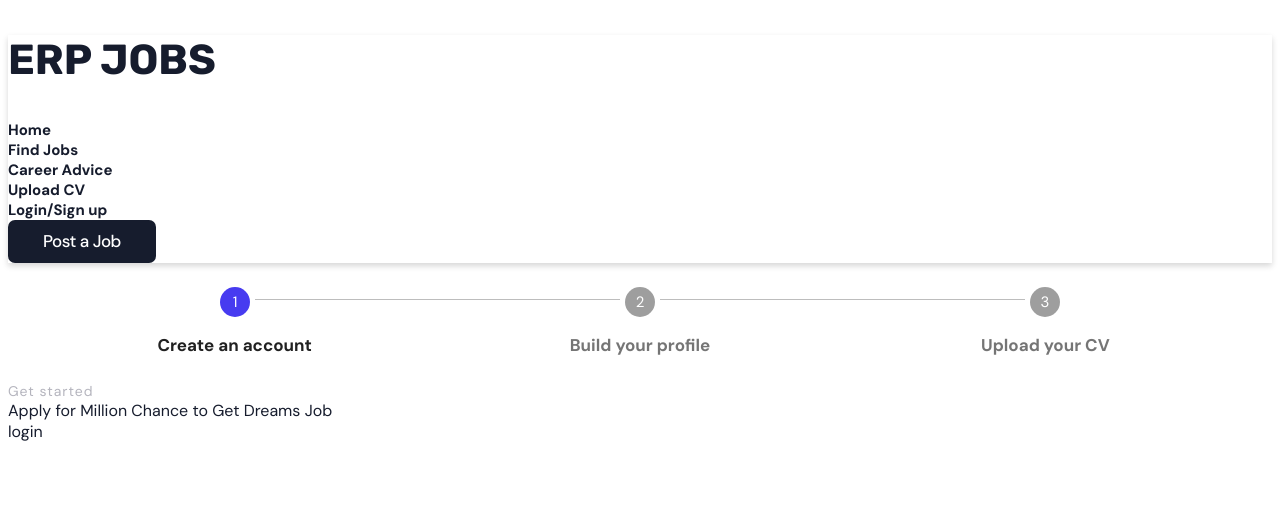
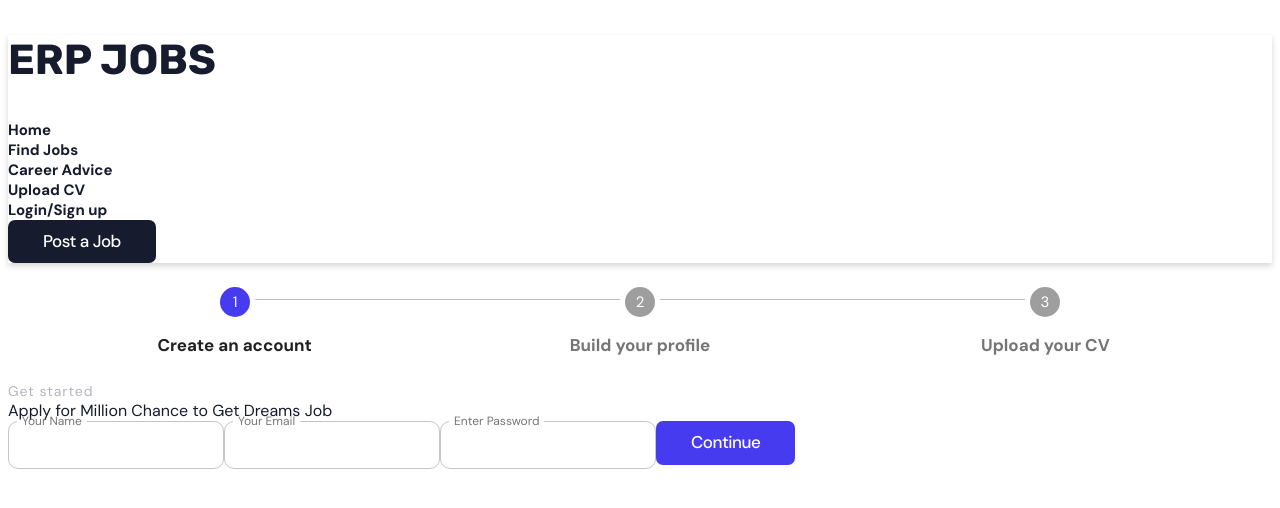
Before and after one commit to shahbazpro2/erp_jobs, a Next.js app: page /login/user in a window 1280 px wide. Shown: the top 508 px of the page. Built offline with nearby package versions, Linux system fonts and the light colour scheme.

Commit message:
Add Textfields and buttons

```diff
--- a/components/userAuth/singup/stepper/stepperContent/step1/Step1.tsx
+++ b/components/userAuth/singup/stepper/stepperContent/step1/Step1.tsx
@@ -1,3 +1,4 @@
+import { Button, NoSsr, TextField } from '@material-ui/core'
 import React from 'react'
 import AuthWrapper from '../../../../../common/authWrapper/AuthWrapper'
 
@@ -6,7 +7,40 @@ const Step1 = () => {
         <div className="grid grid-cols-6 justify-center">
             <div className="col-start-3 col-span-2">
                 <AuthWrapper>
-                    login
+                    <div className="mt-6">
+                        <div className="grid gap-5">
+                            <TextField
+                                id="outlined-name"
+                                label="Your Name"
+                                variant="outlined"
+                                className="w-full"
+                                InputLabelProps={{
+                                    shrink: true,
+                                }}
+                            />
+                            <TextField
+                                id="outlined-name"
+                                label="Your Email"
+                                variant="outlined"
+                                className="w-full"
+                                InputLabelProps={{
+                                    shrink: true,
+                                }}
+                            />
+                            <TextField
+                                id="outlined-name"
+                                label="Enter Password"
+                                variant="outlined"
+                                className="w-full"
+                                InputLabelProps={{
+                                    shrink: true,
+                                }}
+                            />
+                            <Button variant="contained" color="primary" disableElevation>
+                                Continue
+                            </Button>
+                        </div>
+                    </div>
                 </AuthWrapper>
             </div>
         </div>
```
